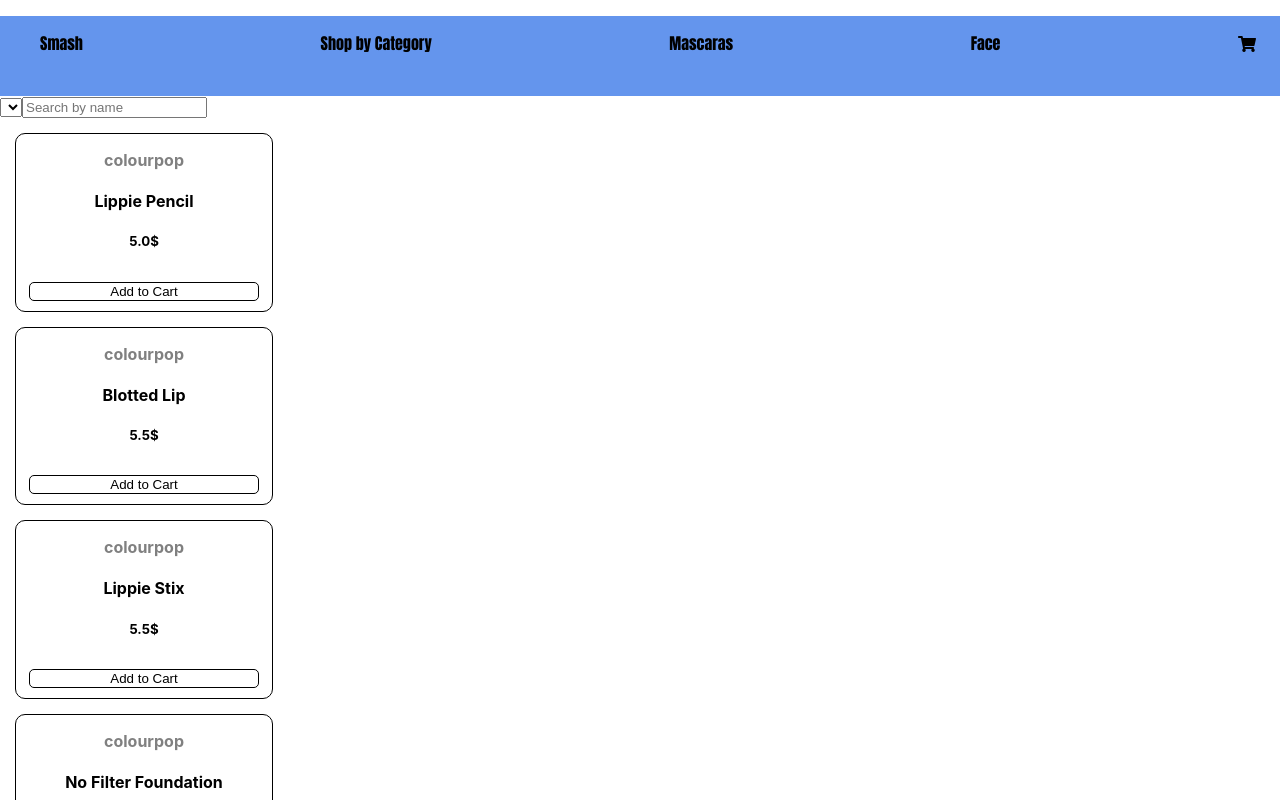
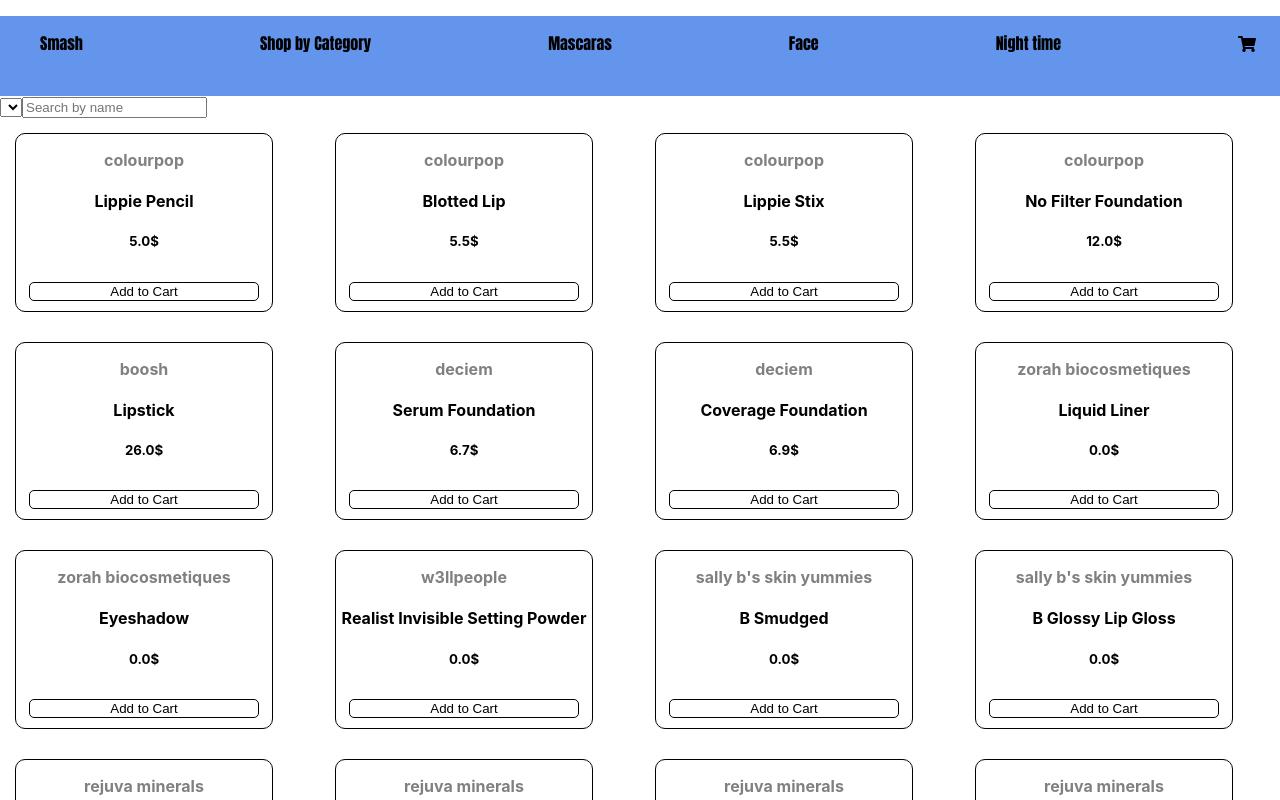
Before and after one commit to nettalee19/Week-Project, a React (Create React App) app: page / in a window 1280 px wide. Shown: the top 800 px of the page. Built offline with nearby package versions, Linux system fonts and the light colour scheme; a web font is replaced by a local one.

Commit message:
products

```diff
--- a/src/Components/Header/Header.js
+++ b/src/Components/Header/Header.js
@@ -17,6 +17,7 @@
                 <li>Shop by Category</li>
                 <li>Mascaras</li>
                 <li>Face</li>
+                <li>Night time</li>
 
 
 
--- a/src/Components/Products.js
+++ b/src/Components/Products.js
@@ -21,7 +21,7 @@
             <select name="" id=""></select>
             <input type="text" placeholder="Search by name" onChange={event => { setSearch(event.target.value)}}/>
 
-
+            <div className="Product">
                 {makeup.filter((product) =>{
                     return product.name.toLowerCase().includes(search.toLowerCase())
 
@@ -32,6 +32,9 @@
                         addToCart={addToCart}
                         />
                 })}
+
+            </div>
+
 
 
 
--- a/src/Components/Style/Style.css
+++ b/src/Components/Style/Style.css
@@ -1,4 +1,10 @@
-
+.Product{
+    /* display: flex;
+    justify-content: center; */
+    display: grid;
+    /* grid-template-columns: 20rem 20rem 20rem 20rem; */
+    grid-template-columns: repeat(4, 20rem [col-start]);
+}
 .ProductCard{
     /* display: flex;
     justify-content: center; */
```
Lines whose indentation alone changed are shown as unchanged.
